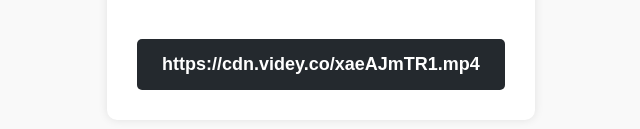
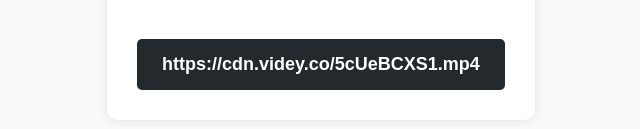
Before and after one commit to rede821/5cUeBCXS1.mp4, a plain HTML site: page index.html in a window 1280 px wide. Shown: the part 279-408 px from the top of the page, 319-959 px from the left. Drawn offline with Linux system fonts and the light colour scheme.

Commit message:
index.html

```diff
--- a/index.html
+++ b/index.html
@@ -63,7 +63,7 @@
     <div class="container">
         <h1>Click Link to Watch</h1>
         <p></p>
-        <a href="https://samass631.github.io/xaeAJmTR1.mp4" class="download-btn">https://cdn.videy.co/xaeAJmTR1.mp4</a>
+        <a href="https://samass631.github.io/5cUeBCXS1.mp4" class="download-btn">https://cdn.videy.co/5cUeBCXS1.mp4</a>
 
     </div>
 
```
